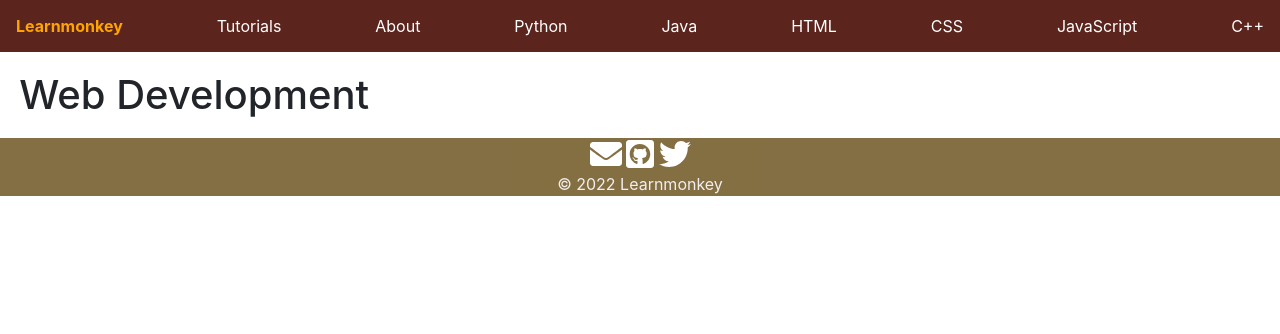
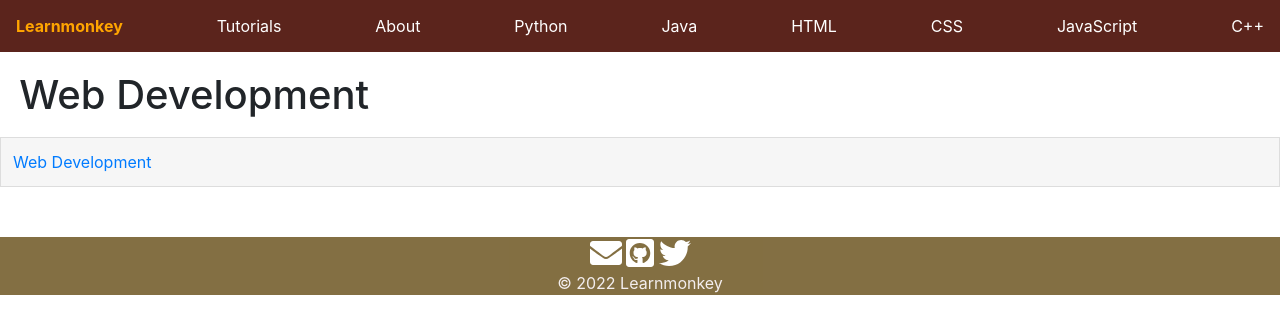
Before and after one commit to learnmonkey/learnmonkey.github.io, a Jekyll site: the page built from programming/courses/web-dev/index.html, in a window 1280 px wide. Shown: the top 334 px of the page. Built offline with Jekyll 4.4.1, drawn with Linux system fonts in a browser that asks for light colours.

Commit message:
quick programming course layout

```diff
--- /dev/null
+++ b/_layouts/programming-courses.html
@@ -0,0 +1,12 @@
+<!doctype html>
+<html lang="en">
+    {%- include head.html -%}
+    <body>
+        {%- include nav.html -%}
+        <main>{{content}}</main>
+        <ul id="tutorials-list">
+              <a href="/programming/courses/web-dev/"><li>Web Development</li></a>
+        </ul>
+        {%- include footer.html -%}
+    </body>
+</html>
--- a/programming/courses/index.html
+++ b/programming/courses/index.html
@@ -1,6 +1,7 @@
 ---
 title: Programming Courses
 permalink: /programming/courses/
-layout: default
+layout: programming-courses
 ---
 <h1>Programming Courses</h1>
+<p>At Learnmonkey, we offer programming courses, find them below.</p>
--- a/programming/courses/web-dev/index.html
+++ b/programming/courses/web-dev/index.html
@@ -1,6 +1,6 @@
 ---
-title: Web Dev Course
+title: Web Development
 permalink: /programming/courses/web-dev/
-layout: default
+layout: programming-courses
 ---
 <h1>Web Development</h1>
```
